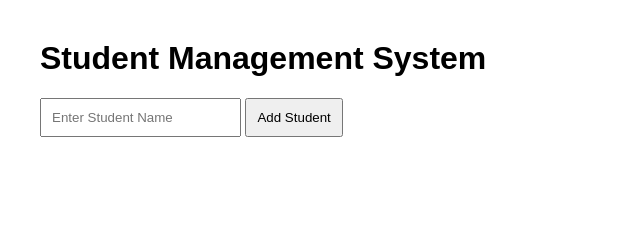
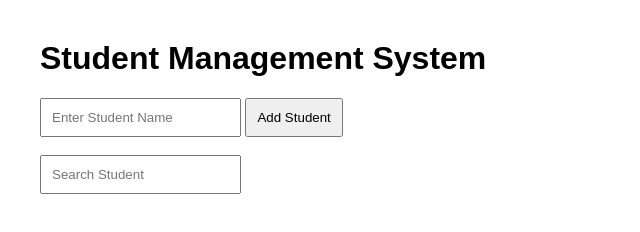
Before and after one commit to Harshini-Lanka/Student-Management-System, a plain HTML site: page index.html in a window 1280 px wide. Shown: the whole page, without its empty margins (0-640 px from the left). Drawn offline with Linux system fonts and the light colour scheme.

Commit message:
added search feature

```diff
--- a/index.html
+++ b/index.html
@@ -18,6 +18,13 @@
     <button onclick="addStudent()">
         Add Student
     </button>
+    <br><br>
+
+<input
+type="text"
+id="searchBox"
+placeholder="Search Student"
+onkeyup="searchStudent()">
 
     <ul id="studentList"></ul>
 
--- a/script.js
+++ b/script.js
@@ -29,3 +29,31 @@ function displayStudents(){
     });
 
 }
+function searchStudent(){
+
+    let keyword =
+    document
+    .getElementById("searchBox")
+    .value
+    .toLowerCase();
+
+    let students =
+    document.querySelectorAll("li");
+
+    students.forEach(student => {
+
+        if(student.innerText
+        .toLowerCase()
+        .includes(keyword)){
+
+            student.style.display="block";
+
+        }else{
+
+            student.style.display="none";
+
+        }
+
+    });
+
+}
```
